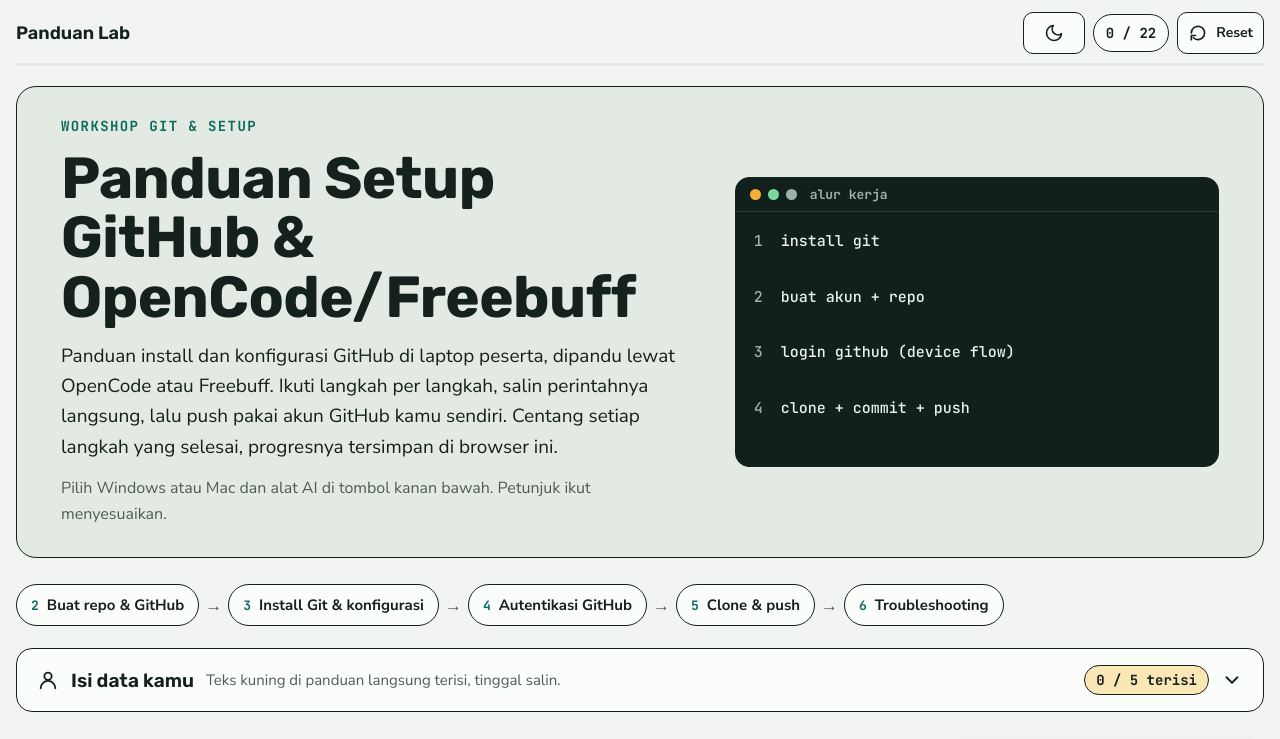
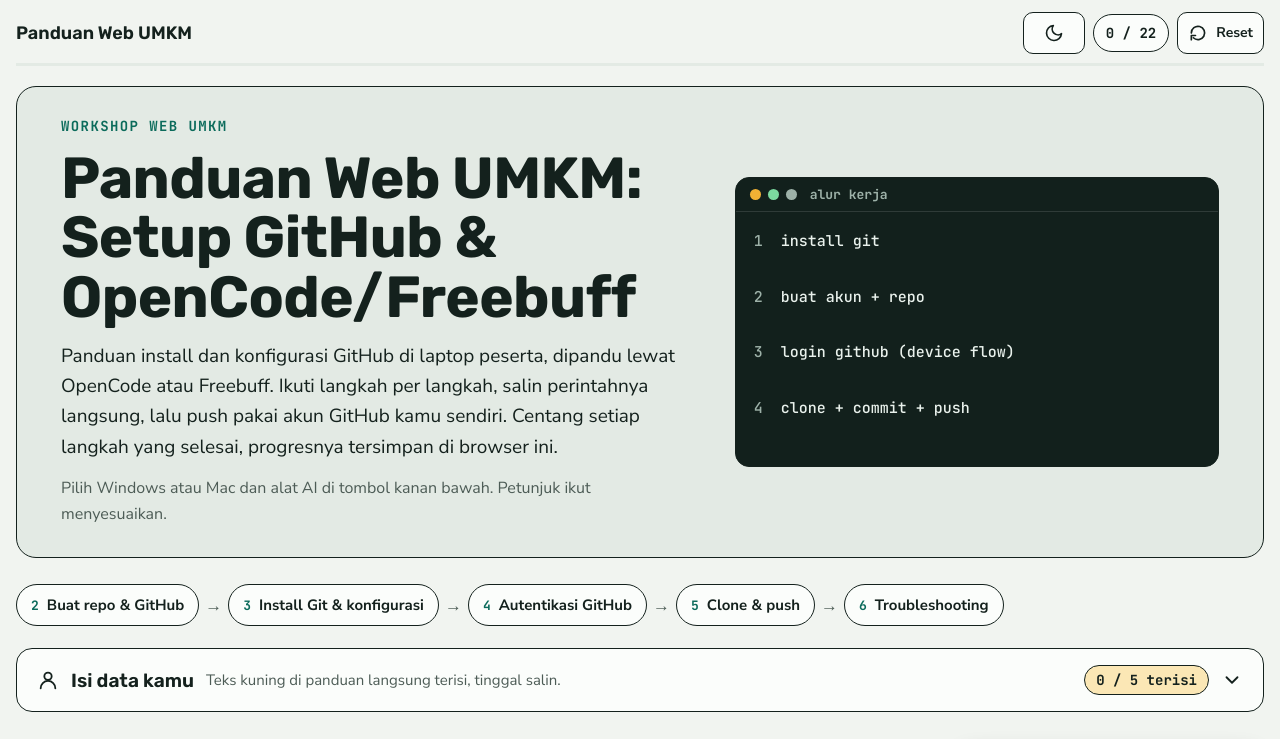
Before and after one commit to muhian/panduanchatekraf, a plain HTML site: page index.html in a window 1280 px wide. Shown: the top 739 px of the page. Drawn offline with Linux system fonts and the light colour scheme.

Commit message:
Rename guide framing from TanStack Start to Web UMKM

```diff
--- a/index.html
+++ b/index.html
@@ -254,7 +254,7 @@ html{scroll-behavior:smooth}
 
 <div class="appbar">
   <button type="button" class="ab-btn" id="navToggle" aria-label="Buka daftar isi"><svg class="ni" viewBox="0 0 24 24"><path d="M4 7h16M4 12h16M4 17h16"/></svg></button>
-  <span class="ab-title">Panduan Lab</span>
+  <span class="ab-title">Panduan Web UMKM</span>
   <div class="ab-right">
     <button type="button" class="ab-btn" id="themeBtn" aria-label="Ganti tema terang atau gelap" title="Tema terang / gelap"><svg class="ni" id="themeIco" viewBox="0 0 24 24" aria-hidden="true"></svg></button>
     <span class="prog" id="progTxt" title="Langkah selesai">0 / 0</span>
@@ -265,8 +265,8 @@ html{scroll-behavior:smooth}
 
 <header class="head">
   <div class="head-copy">
-    <p class="eyebrow">Workshop Git &amp; Setup</p>
-    <h1>Panduan Setup GitHub &amp; OpenCode/Freebuff</h1>
+    <p class="eyebrow">Workshop Web UMKM</p>
+    <h1>Panduan Web UMKM: Setup GitHub &amp; OpenCode/Freebuff</h1>
     <p class="lead">Panduan install dan konfigurasi GitHub di laptop peserta, dipandu lewat OpenCode atau Freebuff. Ikuti langkah per langkah, salin perintahnya langsung, lalu push pakai akun GitHub kamu sendiri. Centang setiap langkah yang selesai, progresnya tersimpan di browser ini.</p>
     <p class="muted" style="font-size:16px">Pilih Windows atau Mac dan alat AI di tombol kanan bawah. Petunjuk ikut menyesuaikan.</p>
   </div>
```
